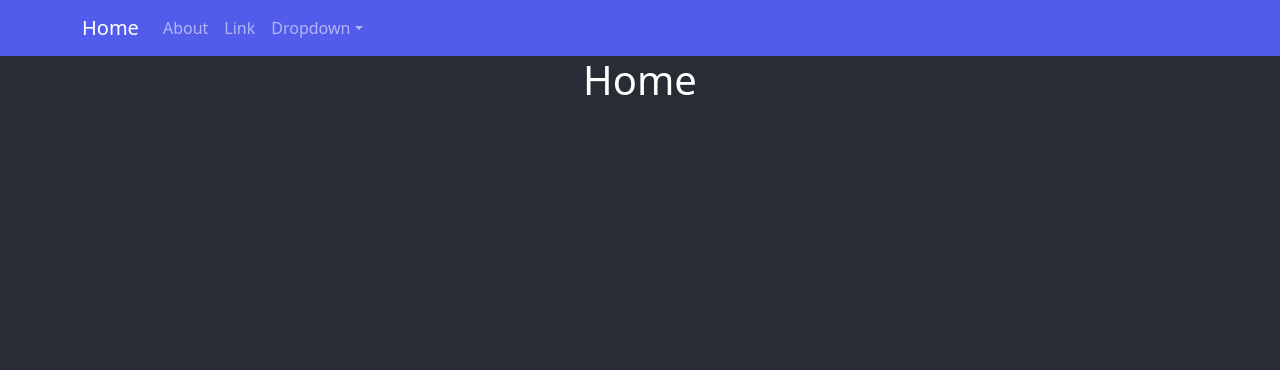
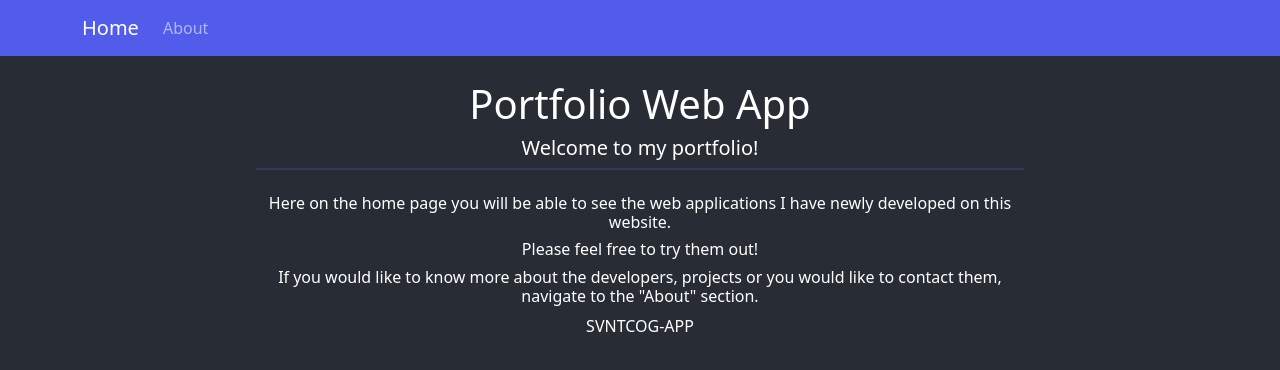
Before and after one commit to ZadynB/WebApp, a React (Create React App) app in the folder my-app/: page / in a window 1280 px wide. Shown: the top 370 px of the page. Built offline with nearby package versions, Linux system fonts and the light colour scheme.

Commit message:
initial commit for app-grid branch

```diff
--- /dev/null
+++ b/my-app/src/components/AppGrid.js
@@ -0,0 +1,24 @@
+import React from "react";
+import { useSpring, animated, useSpringRef, useTransition } from '@react-spring/web';
+import { useState, useEffect } from "react";
+import { Button } from "@mui/material";
+import { KeyboardArrowUp, KeyboardArrowDown } from "@mui/icons-material";
+import { Grid } from '@mui/material';
+import Paper from '@mui/material/Paper';
+import { styled } from '@mui/material/styles';
+
+function AppGrid(props) {
+  const apps = props.apps;
+
+  const createAppTile = (key, value) => {
+    return (<p>{value.id}</p>);
+  };
+
+  return (
+    <div>
+      {Object.entries(apps).map(([key, value]) => createAppTile(key, value))}
+    </div>
+  );
+};
+
+export default AppGrid;
--- a/my-app/src/components/Navigationbar.js
+++ b/my-app/src/components/Navigationbar.js
@@ -13,8 +13,8 @@ function Navigationbar() {
         <Navbar.Collapse id="basic-navbar-nav">
           <Nav className="me-auto">
             <Nav.Link href="/about">About</Nav.Link>
-            <Nav.Link href="#link">Link</Nav.Link>
-            <NavDropdown title="Dropdown" id="basic-nav-dropdown">
+            {/* <Nav.Link href="#link">Link</Nav.Link> */}
+            {/* <NavDropdown title="Dropdown" id="basic-nav-dropdown">
               <NavDropdown.Item href="#action/3.1">Action</NavDropdown.Item>
               <NavDropdown.Item href="#action/3.2">
                 Another action
@@ -24,7 +24,7 @@ function Navigationbar() {
               <NavDropdown.Item href="#action/3.4">
                 Separated link
               </NavDropdown.Item>
-            </NavDropdown>
+            </NavDropdown> */}
           </Nav>
         </Navbar.Collapse>
       </Container>
--- /dev/null
+++ b/my-app/src/files/apps.json
@@ -0,0 +1,9 @@
+{
+    "apps": [
+        {
+            "id": "SVNTCOG-APP",
+            "name": "SVNTCOG App",
+            "link": "/SVNTCOG-APP"
+        }
+    ]
+}
--- a/my-app/src/pages/AboutSection.js
+++ b/my-app/src/pages/AboutSection.js
@@ -1,8 +1,6 @@
-// import '../App.css';
 import 'bootstrap/dist/css/bootstrap.min.css';
 import Divider from '@mui/material/Divider';
 import { motion } from 'framer-motion';
-// import StackedNavbar from '../StackedNavbar';
 
 function AboutSection() {
   const blue2 = getComputedStyle(document.body).getPropertyValue('--blue2');
--- a/my-app/src/pages/Home.js
+++ b/my-app/src/pages/Home.js
@@ -1,11 +1,43 @@
 import 'bootstrap/dist/css/bootstrap.min.css';
+import { AnimatePresence, motion } from 'framer-motion';
+import Divider from '@mui/material/Divider';
+import AppGrid from '../components/AppGrid';
+import apps from '../files/apps.json';
 
 function Home() {
+  const blue2 = getComputedStyle(document.body).getPropertyValue('--blue2');
+
 
   return (
-    <div className='App-body'>
-      <h1>Home</h1>
-    </div>
+    <AnimatePresence mode='wait'>
+      <motion.div
+        className='App-body'
+        initial= {{opacity: 0}}
+        animate = {{opacity: 1}}
+        transition={{duration: 0.5, ease: 'easeOut'}}
+        exit={{opacity: 0}}
+      >
+        <div className='body-main'>
+          <br></br>
+          <h1>Portfolio Web App</h1>
+          <h5>Welcome to my portfolio!</h5>
+          <Divider
+            variant='middle'
+            sx={{
+              borderColor: blue2,
+              width: '100%',
+              borderWidth: '1px'
+            }}
+          >
+          </Divider>
+          <br></br>
+          <h6>Here on the home page you will be able to see the web applications I have newly developed on this website.</h6>
+          <h6>Please feel free to try them out!</h6>
+          <h6>If you would like to know more about the developers, projects or you would like to contact them, navigate to the "About" section.</h6>
+          <AppGrid apps={apps.apps}/>
+        </div>
+      </motion.div>
+    </AnimatePresence>
   );
 }
 
```
Also changed, not shown: my-app/documentation/notes.txt, my-app/src/components/AppTile.js (added).
